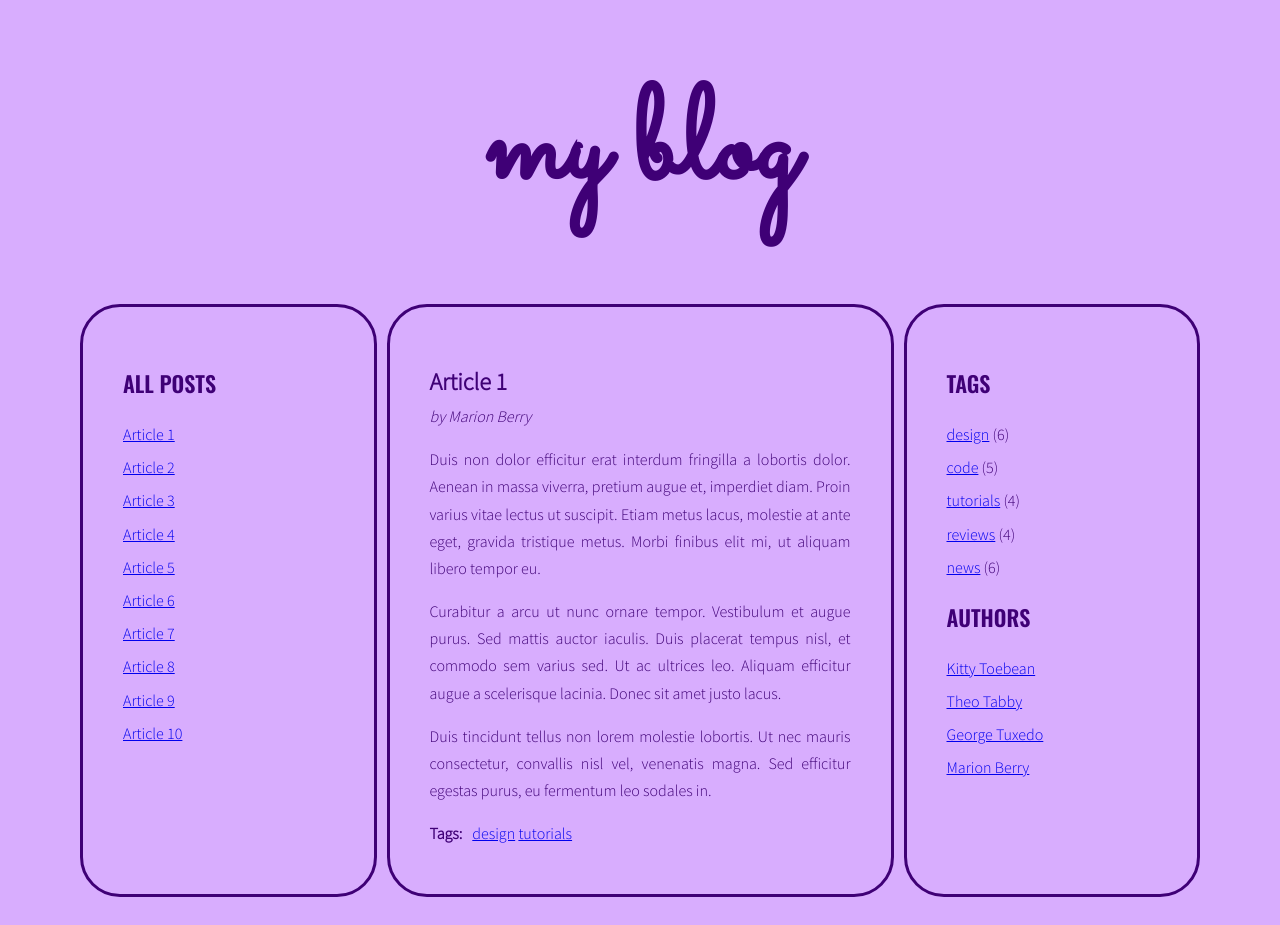
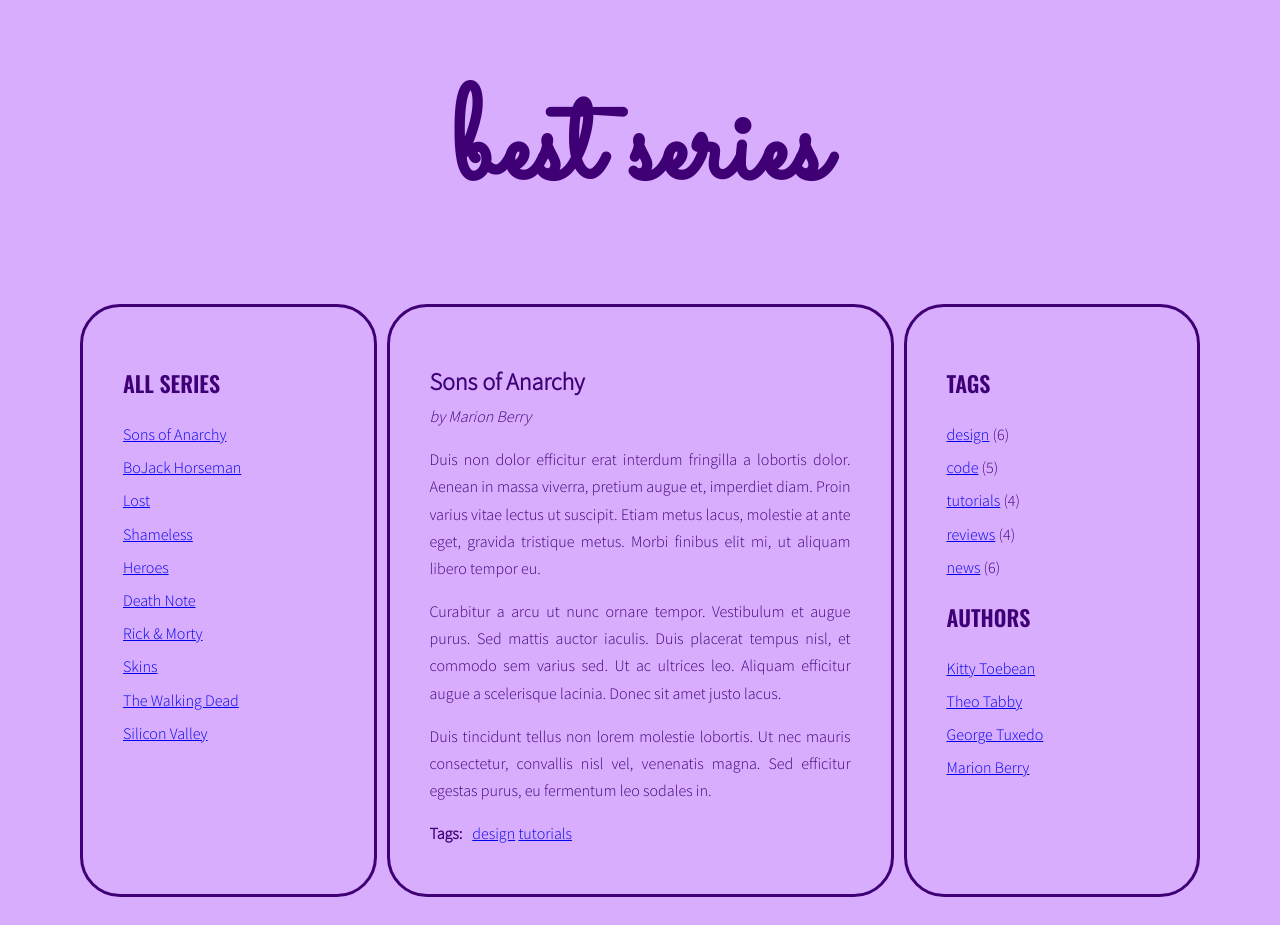
Before and after one commit to szygadlinski/javascript-blog, a website: page index.html in a window 1280 px wide. Drawn offline with nearby package versions, Linux system fonts and the light colour scheme.

Commit message:
Change post titles in html

```diff
--- a/index.html
+++ b/index.html
@@ -3,7 +3,7 @@
 	<head>
 		<meta charset="utf-8">
 		<meta name="viewport" content="width=device-width, initial-scale=1.0">
-		<title>my blog</title>
+		<title>BEST SERIES</title>
 		<link rel="stylesheet" href="css/style.css">
 	</head>
 	<body>
@@ -11,18 +11,18 @@
 		<div class="blog">
 
 		  <div class="container">
-		    <h1 class="logo">my blog</h1>
+		    <h1 class="logo">best series</h1>
 		    <main class="wrapper">
 
 		      <aside class="sidebar">
-		        <h2 class="section-title">All posts</h2>
+		        <h2 class="section-title">All series</h2>
 		        <ul class="list titles"></ul>
 		      </aside>
 
 		      <section class="posts">
 
 		        <article class="post active" id="article-1">
-		          <h3 class="post-title">Article 1</h3>
+		          <h3 class="post-title">Sons of Anarchy</h3>
 		          <p class="post-author">by Marion Berry</p>
 
 		          <div class="post-content">
@@ -51,7 +51,7 @@
 		        </article>
 
 		        <article class="post" id="article-2">
-		          <h3 class="post-title">Article 2</h3>
+		          <h3 class="post-title">BoJack Horseman</h3>
 		          <p class="post-author">by Theo Tabby</p>
 
 		          <div class="post-content">
@@ -80,7 +80,7 @@
 		        </article>
 
 		        <article class="post" id="article-3">
-		          <h3 class="post-title">Article 3</h3>
+		          <h3 class="post-title">Lost</h3>
 		          <p class="post-author">by George Tuxedo</p>
 
 		          <div class="post-content">
@@ -108,7 +108,7 @@
 		        </article>
 
 		        <article class="post" id="article-4">
-		          <h3 class="post-title">Article 4</h3>
+		          <h3 class="post-title">Shameless</h3>
 		          <p class="post-author">by Kitty Toebean</p>
 
 		          <div class="post-content">
@@ -137,7 +137,7 @@
 		        </article>
 
 		        <article class="post" id="article-5">
-		          <h3 class="post-title">Article 5</h3>
+		          <h3 class="post-title">Heroes</h3>
 		          <p class="post-author">by Marion Berry</p>
 
 		          <div class="post-content">
@@ -164,7 +164,7 @@
 		        </article>
 
 		        <article class="post" id="article-6">
-		          <h3 class="post-title">Article 6</h3>
+		          <h3 class="post-title">Death Note</h3>
 		          <p class="post-author">by George Tuxedo</p>
 
 		          <div class="post-content">
@@ -193,7 +193,7 @@
 		        </article>
 
 		        <article class="post" id="article-7">
-		          <h3 class="post-title">Article 7</h3>
+		          <h3 class="post-title">Rick & Morty</h3>
 		          <p class="post-author">by Kitty Toebean</p>
 
 		          <div class="post-content">
@@ -221,7 +221,7 @@
 		        </article>
 
 		        <article class="post" id="article-8">
-		          <h3 class="post-title">Article 8</h3>
+		          <h3 class="post-title">Skins</h3>
 		          <p class="post-author">by Theo Tabby</p>
 
 		          <div class="post-content">
@@ -250,7 +250,7 @@
 		        </article>
 
 		        <article class="post" id="article-9">
-		          <h3 class="post-title">Article 9</h3>
+		          <h3 class="post-title">The Walking Dead</h3>
 		          <p class="post-author">by Marion Berry</p>
 
 		          <div class="post-content">
@@ -279,7 +279,7 @@
 		        </article>
 
 		        <article class="post" id="article-10">
-		          <h3 class="post-title">Article 10</h3>
+		          <h3 class="post-title">Silicon Valley</h3>
 		          <p class="post-author">by George Tuxedo</p>
 
 		          <div class="post-content">
```
